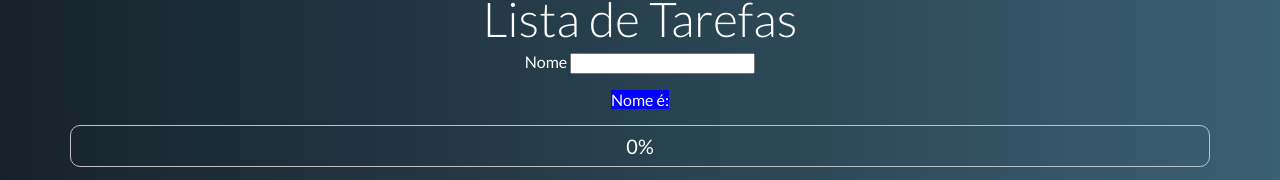
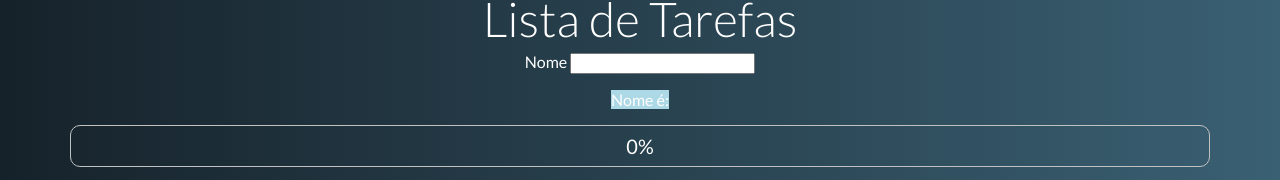
Before and after one commit to ebraimcarvalho/vuejs, a Vue app in the folder vue-coder/vue-cli/tarefas/: page / in a window 1280 px wide. Shown: the part 282-462 px from the top of the page. Built offline with nearby package versions, Linux system fonts and the light colour scheme.

Commit message:
modifiers

```diff
--- a/vue-coder/vue-cli/tarefas/src/App.vue
+++ b/vue-coder/vue-cli/tarefas/src/App.vue
@@ -2,7 +2,7 @@
   <div id="app">
     <h1>Lista de Tarefas</h1>
     <Rotulo nome="Nome" v-model="nome" />
-    <p v-destaque:fundo.atrasar="'blue'">Nome é: {{nome}}</p>
+    <p v-destaque:fundo.atrasar="'lightblue'">Nome é: {{nome}}</p>
     <Progressbar :progress="progress" />
     <InputText />
     <div v-if="erro" class="erro">
```
